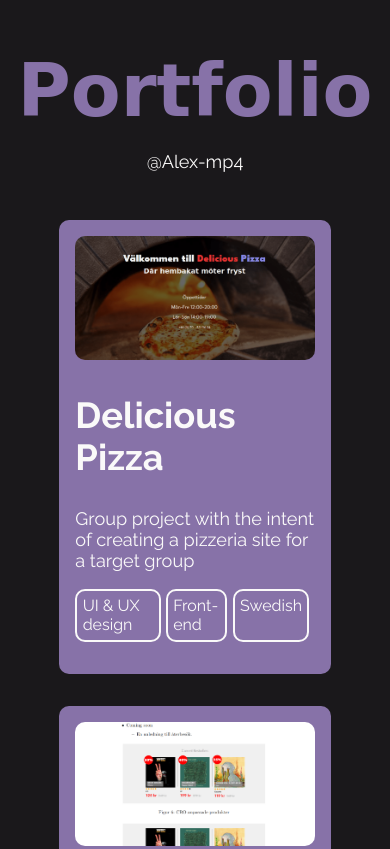
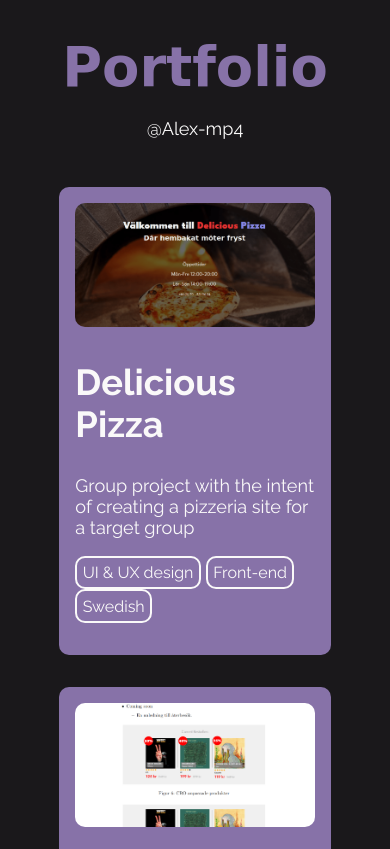
Before and after one commit to Alex-mp4/Alex-mp4, a plain HTML site: page index.html in a window 390 px wide. Shown: the top 849 px of the page. Drawn offline with Linux system fonts and the light colour scheme; a web font is replaced by a local one.

Commit message:
💄 Wrap fix, portfolio link

```diff
--- a/style.css
+++ b/style.css
@@ -110,12 +110,13 @@ img {
 
 ul {
     display: flex;
-    flex: wrap;
+    flex-wrap: wrap;
     list-style: none;
     padding: 0;
 }
 
 li {
+    width: fit-content;
     border-style: solid;
     border-width: 2px;
     border-radius: 10px;
@@ -125,7 +126,7 @@ li {
 
 @media screen and (max-width: 1000px) {
     h1 {
-        font-size: var(--space-2xl);
+        font-size: var(--space-xl);
     }
 
     h2 {
```
Also changed, not shown: 1 other file.
